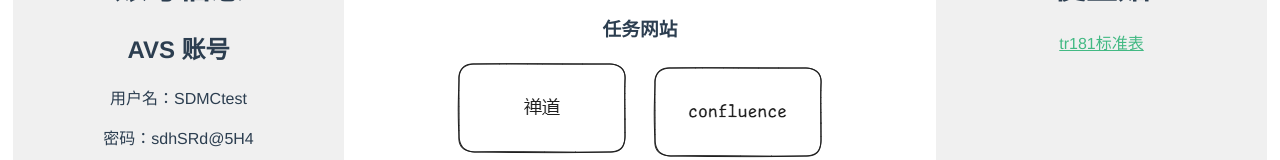
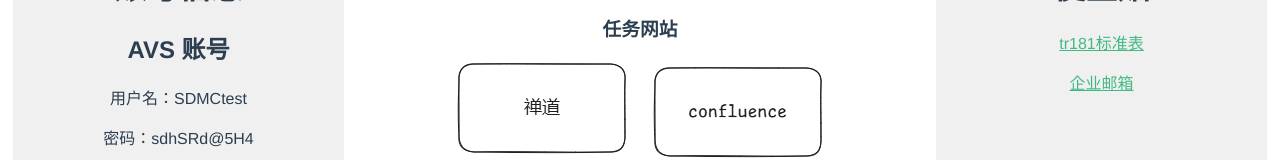
Before and after one commit to lixiaofen1/local-website, a Vue app: page / in a window 1280 px wide. Shown: the part 498-658 px from the top of the page. Built offline with nearby package versions, Linux system fonts and the light colour scheme.

Commit message:
Update HelloWorld.vue
add company mail

```diff
--- a/src/components/HelloWorld.vue
+++ b/src/components/HelloWorld.vue
@@ -81,6 +81,12 @@
       </li>
     </ul>
 
+        <ul>
+      <li>
+        <a href="https://exmail.qq.com/cgi-bin/frame_html?sid=toKjtWvlq0qhSwdg,7&sign_type=&r=aa1187e7700ef7f98a69ddba0be8bcb2" target="_blank" rel="noopener">企业邮箱</a>
+      </li>
+    </ul>
+
   </div>
     <!----------------------------------------------------------------------------------------->
 </div>
```
